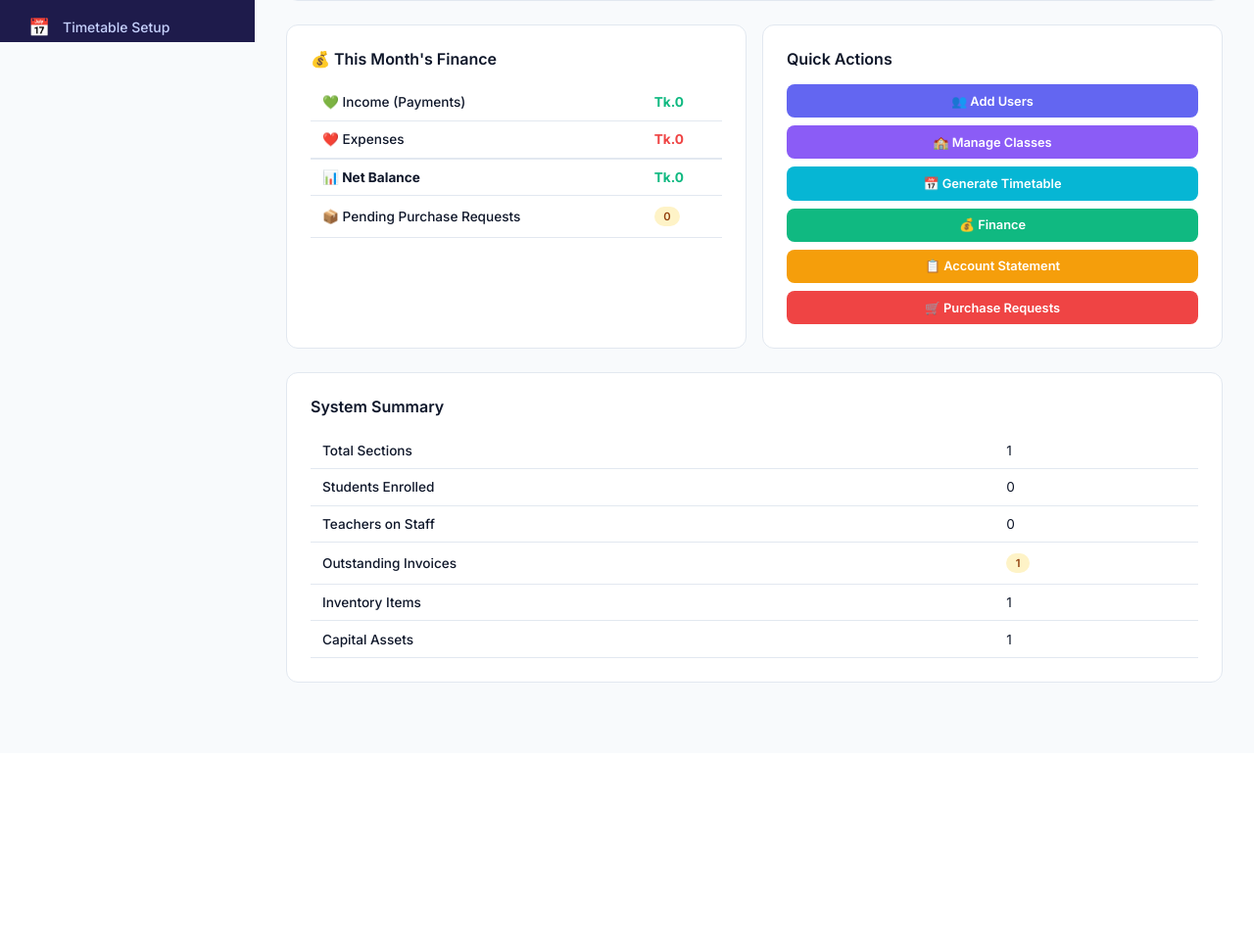
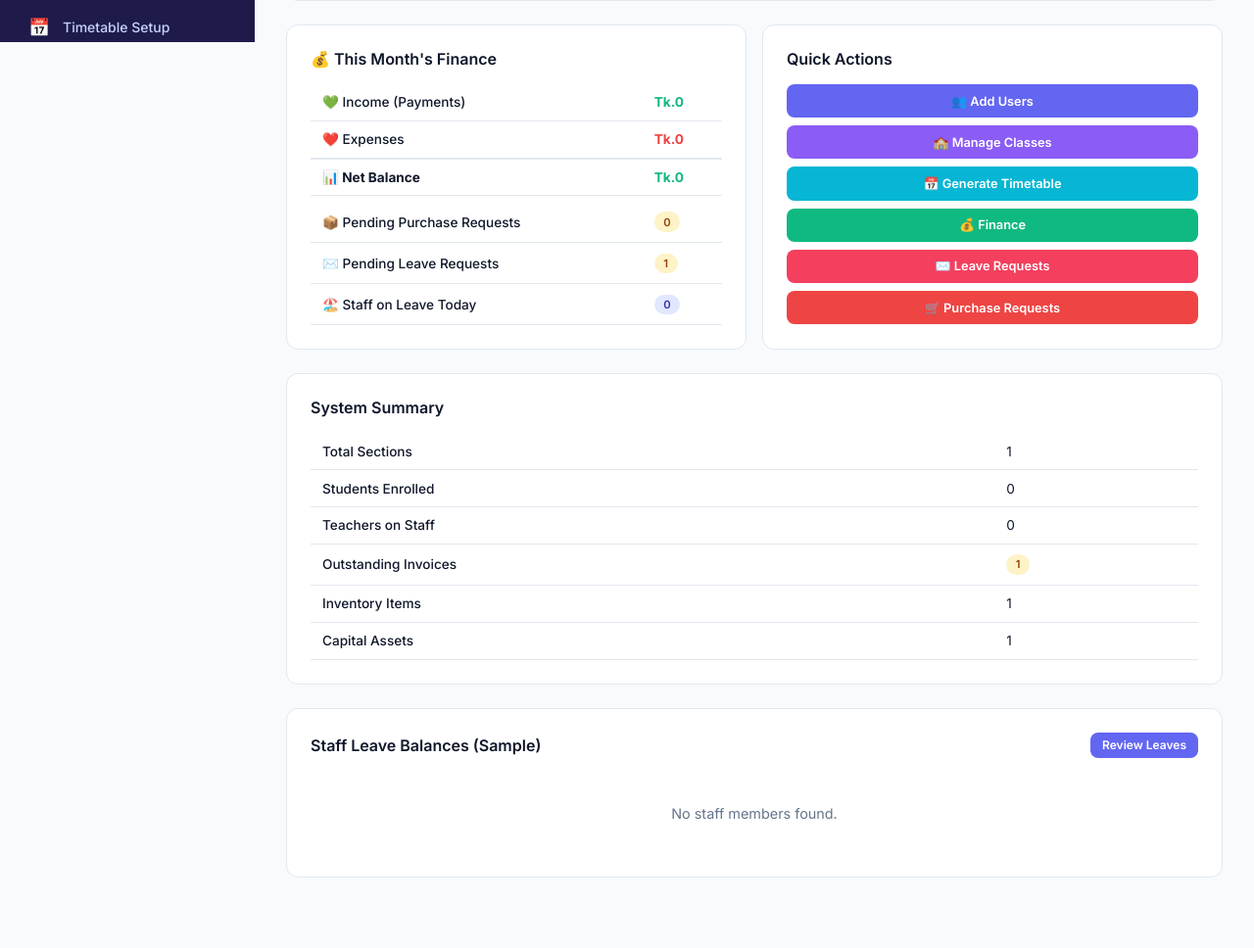
Before and after one commit to mazedcu/school-vercel, a Django app: page /admin_dashboard/ in a window 1280 px wide. Shown: the part 757-1725 px from the top of the page at 98% size. Before the commit the page ends 1454 px from the top, so only its background shows below. Run offline with Django 5.2, Linux system fonts and the light colour scheme; a user stored in the database is signed in; tables that the repository leaves empty hold one stand-in row (values such as "Sample post").

Commit message:
feat: show leave balances on admin dashboard and use dynamic academic year

```diff
--- a/dashboard/views.py
+++ b/dashboard/views.py
@@ -68,6 +68,36 @@ def admin_dashboard(request):
     inventory_count = InventoryItem.objects.count()
     capex_count = CapexItem.objects.count()
 
+    # Leave Management stats
+    from leaves.models import LeaveApplication, LeaveType
+    from leaves.views import get_current_academic_year, get_leave_balance
+
+    pending_leaves = LeaveApplication.objects.filter(status=LeaveApplication.Status.COORDINATOR_APPROVED).count()
+    staff_on_leave_today = LeaveApplication.objects.filter(
+        status=LeaveApplication.Status.ADMIN_APPROVED,
+        start_date__lte=today,
+        end_date__gte=today
+    ).count()
+
+    leave_types = LeaveType.objects.all()
+    current_academic_year = get_current_academic_year()
+    staff = User.objects.filter(role__in=[User.Role.TEACHER, User.Role.COORDINATOR])
+    staff_balances = []
+    for user in staff:
+        user_balances = []
+        for lt in leave_types:
+            allocated, used = get_leave_balance(user, lt, current_academic_year)
+            user_balances.append({
+                'type': lt,
+                'allocated': allocated,
+                'used': used,
+                'remaining': allocated - used,
+            })
+        staff_balances.append({
+            'user': user,
+            'balances': user_balances,
+        })
+
     context = {
         'total_students': total_students,
         'total_teachers': total_teachers,
@@ -75,12 +105,17 @@ def admin_dashboard(request):
         'attendance_pct': attendance_pct,
         'unpaid_invoices': unpaid_invoices,
         'current_year': now.year,
+        'current_academic_year': current_academic_year,
         'month_income': month_income,
         'month_expenses': month_expenses,
         'month_net': month_net,
         'pending_pr_count': pending_pr_count,
         'inventory_count': inventory_count,
         'capex_count': capex_count,
+        'pending_leaves': pending_leaves,
+        'staff_on_leave_today': staff_on_leave_today,
+        'staff_balances': staff_balances,
+        'leave_types': leave_types,
         'notices': Notice.objects.filter(is_active=True).order_by('-created_at')[:5],
     }
     return render(request, 'dashboard/admin_dashboard.html', context)
--- a/leaves/views.py
+++ b/leaves/views.py
@@ -9,33 +9,24 @@ from accounts.decorators import role_required
 from .models import LeaveType, LeavePolicy, LeaveApplication
 
 
+def get_current_academic_year():
+    """Get the latest academic year from leave policies."""
+    latest = LeavePolicy.objects.order_by('-academic_year').values_list('academic_year', flat=True).first()
+    return latest or str(timezone.now().year)
+
+
 def get_leave_balance(user, leave_type, academic_year):
     """Calculate remaining leave balance for a user."""
     policy = LeavePolicy.objects.filter(leave_type=leave_type, academic_year=academic_year).first()
     if not policy:
         return 0, 0  # allocated, used
 
-    used = LeaveApplication.objects.filter(
-        applicant=user,
-        leave_type=leave_type,
-        status=LeaveApplication.Status.ADMIN_APPROVED,
-        start_date__year=int(academic_year) if academic_year.isdigit() else timezone.now().year,
-    ).aggregate(
-        total=Sum('end_date') - Sum('start_date')
-    )
-
-    # Calculate used days properly
+    # Calculate used days from approved applications
     approved_apps = LeaveApplication.objects.filter(
         applicant=user,
         leave_type=leave_type,
         status=LeaveApplication.Status.ADMIN_APPROVED,
     )
-    # Filter by academic year based on start_date year
-    try:
-        year = int(academic_year)
-        approved_apps = approved_apps.filter(start_date__year=year)
-    except ValueError:
-        pass
 
     used_days = sum(app.total_days for app in approved_apps)
     return policy.allocated_days, used_days
@@ -105,7 +96,7 @@ def apply_leave(request):
     """Teacher/Coordinator: Submit a new leave application."""
     leave_types = LeaveType.objects.all()
     today = timezone.now().date()
-    current_year = str(today.year)
+    current_year = get_current_academic_year()
 
     if request.method == 'POST':
         leave_type_id = request.POST.get('leave_type')
@@ -186,7 +177,7 @@ def apply_leave(request):
 def my_leaves(request):
     """Teacher/Coordinator: View own leave balance and application history."""
     today = timezone.now().date()
-    current_year = str(today.year)
+    current_year = get_current_academic_year()
     leave_types = LeaveType.objects.all()
 
     balances = []
@@ -292,7 +283,7 @@ def admin_leave_review(request):
     ).select_related('applicant', 'leave_type').order_by('-admin_reviewed_at')[:20]
 
     # Build staff leave balance summary
-    current_year = str(timezone.now().year)
+    current_year = get_current_academic_year()
     leave_types = LeaveType.objects.all()
     staff = User.objects.filter(role__in=[User.Role.TEACHER, User.Role.COORDINATOR])
     staff_balances = []
--- a/templates/dashboard/admin_dashboard.html
+++ b/templates/dashboard/admin_dashboard.html
@@ -59,7 +59,9 @@
                 <tr><td style="font-weight:500;">💚 Income (Payments)</td><td style="font-weight:700;color:var(--success);">Tk.{{ month_income }}</td></tr>
                 <tr><td style="font-weight:500;">❤️ Expenses</td><td style="font-weight:700;color:var(--danger);">Tk.{{ month_expenses }}</td></tr>
                 <tr style="border-top:2px solid var(--border);"><td style="font-weight:700;">📊 Net Balance</td><td style="font-weight:700;color:{% if month_net >= 0 %}var(--success){% else %}var(--danger){% endif %};">Tk.{{ month_net }}</td></tr>
-                <tr><td style="font-weight:500;">📦 Pending Purchase Requests</td><td><span class="badge badge-yellow">{{ pending_pr_count }}</span></td></tr>
+                <tr><td style="font-weight:500; padding-top:1rem;">📦 Pending Purchase Requests</td><td style="padding-top:1rem;"><span class="badge badge-yellow">{{ pending_pr_count }}</span></td></tr>
+                <tr><td style="font-weight:500;">✉️ Pending Leave Requests</td><td><span class="badge badge-yellow">{{ pending_leaves }}</span></td></tr>
+                <tr><td style="font-weight:500;">🏖️ Staff on Leave Today</td><td><span class="badge badge-blue">{{ staff_on_leave_today }}</span></td></tr>
             </tbody>
         </table>
     </div>
@@ -70,7 +72,7 @@
             <a href="{% url 'manage_classes' %}" class="btn btn-primary btn-block" style="background:#8b5cf6;">🏫 Manage Classes</a>
             <a href="{% url 'timetable_gen' %}" class="btn btn-primary btn-block" style="background:#06b6d4;">📅 Generate Timetable</a>
             <a href="{% url 'manage_finance' %}" class="btn btn-primary btn-block" style="background:#10b981;">💰 Finance</a>
-            <a href="{% url 'account_statement' %}" class="btn btn-primary btn-block" style="background:#f59e0b;">📋 Account Statement</a>
+            <a href="{% url 'admin_leave_review' %}" class="btn btn-primary btn-block" style="background:#f43f5e;">✉️ Leave Requests</a>
             <a href="{% url 'purchase_requests' %}" class="btn btn-primary btn-block" style="background:#ef4444;">🛒 Purchase Requests</a>
         </div>
     </div>
@@ -88,6 +90,46 @@
             <tr><td style="font-weight:500;">Capital Assets</td><td>{{ capex_count }}</td></tr>
         </tbody>
     </table>
+</div>
+
+<!-- Staff Leave Balance Dashboard -->
+<div class="card">
+    <div style="display:flex; justify-content:space-between; align-items:center; margin-bottom:1rem;">
+        <div class="card-title" style="margin-bottom:0;">Staff Leave Balances ({{ current_academic_year|default:"Current Year" }})</div>
+        <a href="{% url 'admin_leave_review' %}" class="btn btn-primary btn-sm">Review Leaves</a>
+    </div>
+
+    {% if staff_balances %}
+    <div class="table-wrap">
+        <table>
+            <thead>
+                <tr>
+                    <th>Staff Member</th>
+                    {% for lt in leave_types %}
+                    <th style="text-align:center;">{{ lt.name }}<br><small style="font-weight:400; color:var(--text-muted);">Used / Allocated</small></th>
+                    {% endfor %}
+                </tr>
+            </thead>
+            <tbody>
+                {% for staff in staff_balances %}
+                <tr>
+                    <td style="font-weight:600;">{{ staff.user.get_full_name|default:staff.user.username }}</td>
+                    {% for b in staff.balances %}
+                    <td style="text-align:center;">
+                        <span class="badge {% if b.remaining > 0 %}badge-green{% elif b.remaining == 0 %}badge-yellow{% else %}badge-red{% endif %}">
+                            {{ b.used }} / {{ b.allocated }}
+                        </span>
+                        <div style="font-size:0.7rem; color:var(--text-muted); margin-top:2px;">{{ b.remaining }} left</div>
+                    </td>
+                    {% endfor %}
+                </tr>
+                {% endfor %}
+            </tbody>
+        </table>
+    </div>
+    {% else %}
+    <div class="empty-state"><p>No staff members found.</p></div>
+    {% endif %}
 </div>
 
 <script>
```
